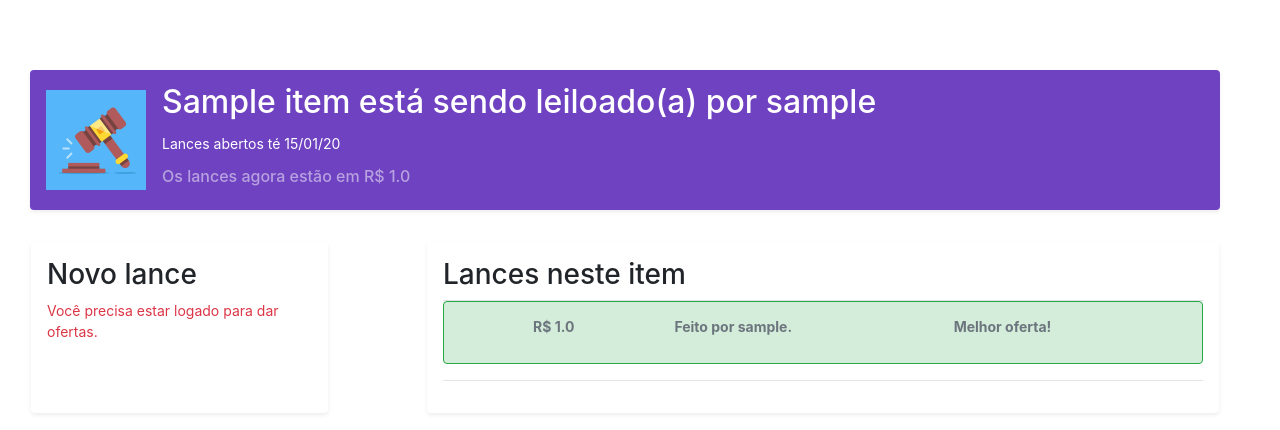
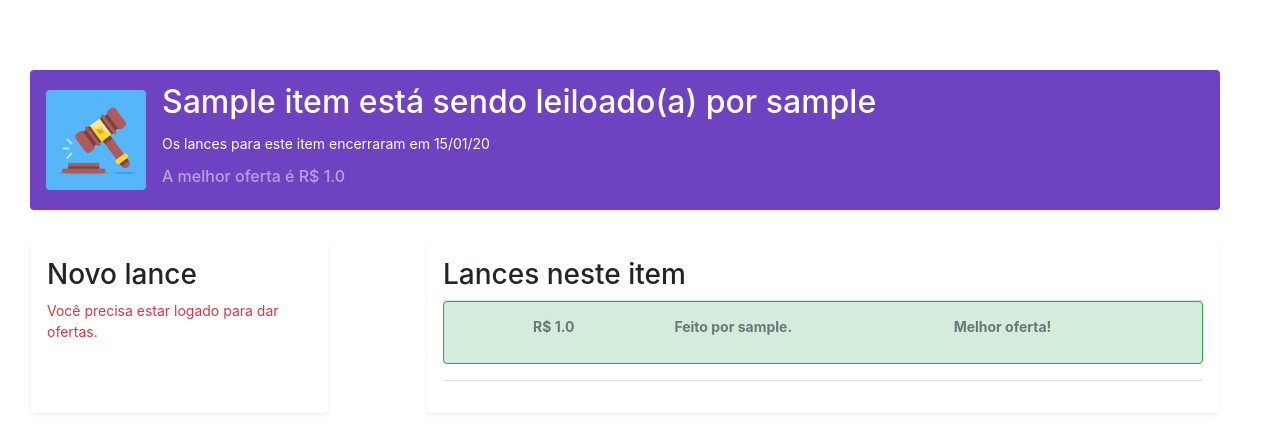
Before and after one commit to felipe-dna/auctionApp, a Flask app: page /item/1/ in a window 1280 px wide. Shown: the part 64-494 px from the top of the page. Run offline with Flask 2, Linux system fonts and the light colour scheme; tables that the repository leaves empty hold one stand-in row (values such as "Sample post"); some libraries are stand-ins or nearby versions.

Commit message:
aceitar ofertas pronto

```diff
--- a/app/models.py
+++ b/app/models.py
@@ -40,6 +40,7 @@ class Item(db.Model):
     initial_price = db.Column(db.Float)
     posted_at = db.Column(db.DateTime, index=True, default=datetime.utcnow)
     expires_in = db.Column(db.DateTime)
+    finished_off = db.Column(db.Boolean, index=True, default=False)
 
     # chaves estrangeiras
     user_id = db.Column(db.Integer, db.ForeignKey('user.id'))
--- a/app/routes.py
+++ b/app/routes.py
@@ -1,5 +1,7 @@
 from datetime import datetime
+
 from flask import render_template, url_for, redirect, flash
+
 from flask_login import (
     current_user,
     login_user,
@@ -54,7 +56,10 @@ def index():
         return redirect(url_for('index'))
 
     # Buscando todos os itens cadastrados
-    itens = Item.query.order_by(Item.posted_at.desc()).all()
+    itens = Item.query.order_by(
+        Item.posted_at.desc()
+    ).filter_by(finished_off=False)
+
 
     return render_template('index.html', itens=itens, form=form)
 # + -------------------------------------------------------------------------- +
@@ -143,9 +148,20 @@ def item(id):
     # buscando a melhor oferta neste item
     best_bid = Bid.query.filter_by(item=item, best_bid=True).first()
     if best_bid == None:
-        item.best_bid = item.initial_price
+        item.best_bid = None
+        print(item.best_bid)
     else:
         item.best_bid = best_bid
+
+    # se a data limite já estiver passado o sistema atualiza os dados.
+    if datetime.now() > item.expires_in:
+        item.finished_off=True
+        db.session.commit()
+
+    # Item não encontrado.
+    if item is None:
+        flash("Item {} não encontrado".format(item_id))
+        return redirect(url_for('index'))
 
     # Formulário.
     form = BidRegisterForm()
@@ -199,11 +215,35 @@ def item(id):
         flash("Parabéns! Novo lance feito cadastrado com sucesso.")
         return redirect(url_for('item', id=item.id))
 
-    # Item não encontrado.
-    if item is None:
-        flash("Item {} não encontrado".format(item_id))
-
-        return redirect(url_for('index'))
-
     return render_template('item.html', form=form, item=item)
 # + -------------------------------------------------------------------------- +
+
+
+# Aceitar ofertas
+# + -------------------------------------------------------------------------- +
+@app.route('/item/<id>/accept')
+def accept(id):
+
+    # Buscando item
+    item = Item.query.filter_by(id=id).first_or_404()
+
+    # Validando o item
+    if item is None:
+        flash("Item não encontrado, tente novamente.")
+
+    elif item is not None:
+        item.finished_off=True
+        db.session.commit()
+
+        print('>> 1')
+
+        # Adicionando a melhor oferta para o objeto de item
+        item.best_bid = Bid.query.filter_by(item=item, best_bid=True).first()
+
+        # Retornando uma mensagem de sucesso.
+        flash("Parabéns, você acabou de vender um(a) {} por R${} para {}!".format(
+            item.name, item.best_bid.value, item.best_bid.author.username
+        ))
+
+    return redirect(url_for('index'))
+# + -------------------------------------------------------------------------- +
--- a/app/templates/item.html
+++ b/app/templates/item.html
@@ -7,14 +7,24 @@
 {% block content %}
 <div class="col-md-12">
     <div class="d-flex align-items-center p-3 text-white-50 bg-purple rounded shadow-sm" style="position: relative;">
-        <img class="mr-3" src="{{ url_for('static', filename='img/leilão-reverso.jpg') }}" alt="" width="100" height="100">
+        <img class="mr-3 rounded" src="{{ url_for('static', filename='img/leilão-reverso.jpg') }}" alt="" width="100" height="100">
         <div class="lh-100">
+
             <h2 class="mb-0 text-white lh-100">
                 {{ item.name }} está sendo leiloado(a) por {% if item.owner == current_user %}você {% else %} {{ item.owner.username }} {% endif %}
             </h2>
+
             <br>
-            <p style="color: #FFF; margin-top: 5px;">Lances abertos té {{ item.expires_in.strftime('%d/%m/%y') }}</p>
-            <h6>Os lances agora estão em R$ {{ item.best_bid.value }}</h6>
+
+            <!-- Data do leilão -->
+            <p style="color: #FFF; margin-top: 5px;">
+            {% if item.finished_off %}
+                Os lances para este item encerraram em {{ item.expires_in.strftime('%d/%m/%y') }}
+            {% else %}
+                Lances abertos té {{ item.expires_in.strftime('%d/%m/%y') }}</p>
+            {% endif %}
+
+            <h6>A melhor oferta é R$ {% if item.best_bid %}{{ item.best_bid.value }} {% else %} {{ item.initial_price }}{% endif %}</h6>
         </div>
     </div>
 
@@ -39,7 +49,7 @@
         <div class="col-8 my-3 p-3 bg-white rounded shadow-sm">
             <h3 class="border-bottom border-gray pb-2 mb-0">Lances neste item</h3>
 
-            {% if item.bids %}
+            {% if item.bids and item.best_bid %}
 
                 <!-- Best Bid -->
                 <div class="media text-muted pt-3 alert alert-success border-bottom border-success">
@@ -69,7 +79,7 @@
                                     {% if item.best_bid.author == current_user %}
                                         Parabéns, sua oferta está na frente!
                                     {% elif item.owner == current_user %}
-                                        <a href="#" class="btn btn-success">Deseja aceitar esta oferta?</a>
+                                        <a href="{{ url_for('accept', id=item.id) }}" class="btn btn-success">Deseja aceitar esta oferta?</a>
                                     {% else %}
                                         Melhor oferta!
                                     {% endif %}
```
